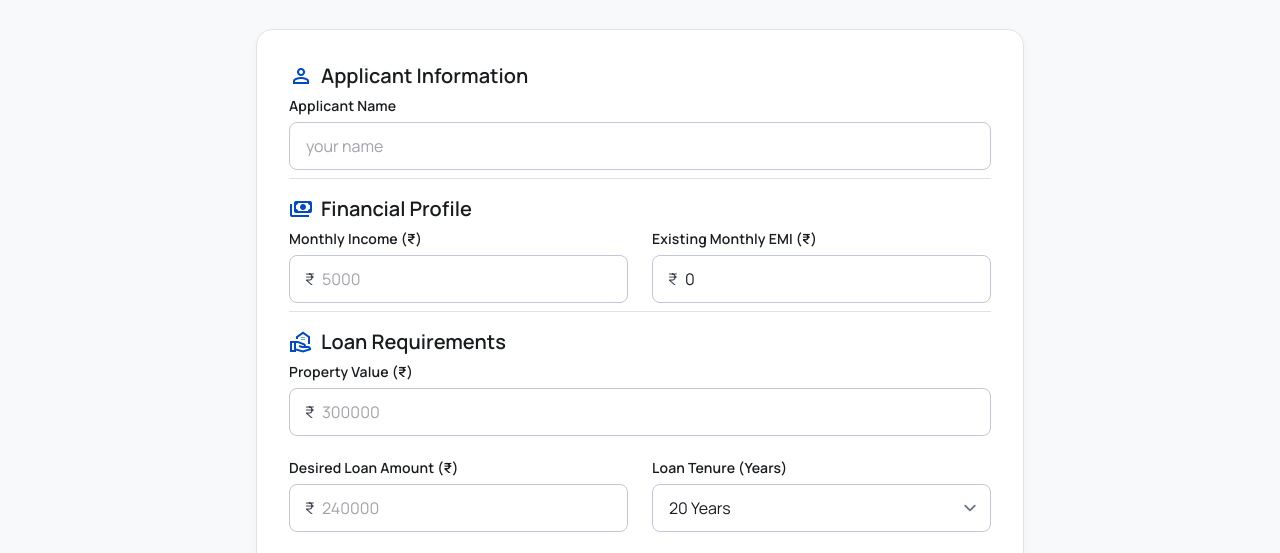
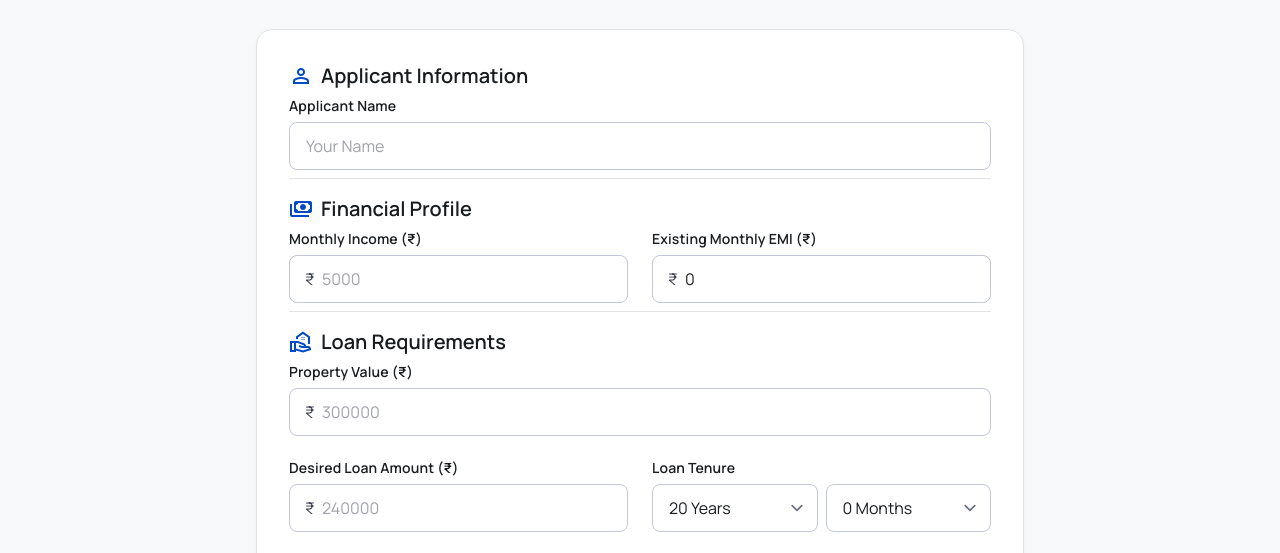
Before and after one commit to nitinyadav63/loan-risk-evaluator, a website: page templates/index.html in a window 1280 px wide. Shown: the part 171-724 px from the top of the page. Drawn offline with nearby package versions, Linux system fonts and the light colour scheme.

Commit message:
style: implement years/months dual select dropdowns for loan tenure and capitalize Your Name placeholder

```diff
--- a/templates/index.html
+++ b/templates/index.html
@@ -160,7 +160,7 @@
                         <div class="grid grid-cols-1 gap-gutter">
                             <div>
                                 <label class="block font-label-md text-label-md text-on-surface mb-2" for="applicantName">Applicant Name</label>
-                                <input class="w-full h-12 px-4 rounded-lg border border-outline-variant bg-surface-container-lowest text-on-surface placeholder-on-surface-variant/50 font-body-md text-body-md transition-shadow" id="applicantName" name="applicantName" placeholder="your name" type="text" required/>
+                                <input class="w-full h-12 px-4 rounded-lg border border-outline-variant bg-surface-container-lowest text-on-surface placeholder-on-surface-variant/50 font-body-md text-body-md transition-shadow" id="applicantName" name="applicantName" placeholder="Your Name" type="text" required/>
                             </div>
                         </div>
                     </div>
@@ -217,16 +217,15 @@
                                 </div>
                             </div>
                             <div>
-                                <label class="block font-label-md text-label-md text-on-surface mb-2" for="loanTenure">Loan Tenure (Years)</label>
-                                <select class="w-full h-12 px-4 rounded-lg border border-outline-variant bg-surface-container-lowest text-on-surface font-body-md text-body-md transition-shadow appearance-none" id="loanTenure" name="loanTenure" required>
-                                    <option disabled="" value="">Select tenure...</option>
-                                    <option value="5">5 Years</option>
-                                    <option value="10">10 Years</option>
-                                    <option value="15">15 Years</option>
-                                    <option selected value="20">20 Years</option>
-                                    <option value="25">25 Years</option>
-                                    <option value="30">30 Years</option>
-                                </select>
+                                <label class="block font-label-md text-label-md text-on-surface mb-2">Loan Tenure</label>
+                                <div class="grid grid-cols-2 gap-2">
+                                    <select class="w-full h-12 px-4 rounded-lg border border-outline-variant bg-surface-container-lowest text-on-surface font-body-md text-body-md transition-shadow appearance-none" id="loanTenureYears" required>
+                                        <!-- Dynamically populated -->
+                                    </select>
+                                    <select class="w-full h-12 px-4 rounded-lg border border-outline-variant bg-surface-container-lowest text-on-surface font-body-md text-body-md transition-shadow appearance-none" id="loanTenureMonths" required>
+                                        <!-- Dynamically populated -->
+                                    </select>
+                                </div>
                             </div>
                             <div class="md:col-span-2">
                                 <label class="block font-label-md text-label-md text-on-surface mb-2" for="interestRate">Expected Interest Rate (%)</label>
@@ -377,7 +376,8 @@
             existing_emi: parseFloat(document.getElementById('existingEMI').value),
             property_value: parseFloat(document.getElementById('propertyValue').value),
             desired_loan_amount: parseFloat(document.getElementById('desiredLoanAmount').value),
-            loan_tenure_years: parseInt(document.getElementById('loanTenure').value),
+            loan_tenure_years: parseInt(document.getElementById('loanTenureYears').value) +
+                               (parseInt(document.getElementById('loanTenureMonths').value) / 12),
             interest_rate: parseFloat(document.getElementById('interestRate').value)
         };
 
@@ -550,6 +550,10 @@
                                 <span class="font-body-sm text-body-sm text-on-surface-variant">Loan Amount</span>
                                 <span class="font-body-md text-body-md text-on-surface font-semibold">₹${app.desired_loan_amount.toLocaleString()}</span>
                             </div>
+                            <div class="flex justify-between items-center border-b border-surface-variant pb-2">
+                                <span class="font-body-sm text-body-sm text-on-surface-variant">Tenure</span>
+                                <span class="font-body-md text-body-md text-on-surface font-semibold">${formatTenure(app.loan_tenure_years)} @ ${app.interest_rate}%</span>
+                            </div>
                             <div class="flex justify-between items-center pb-2">
                                 <span class="font-body-sm text-body-sm text-on-surface-variant">Date Checked</span>
                                 <span class="font-body-sm text-body-sm text-on-surface">${displayDate}</span>
@@ -603,6 +607,40 @@
         }
     }
 
+    // Format Tenure Helper
+    function formatTenure(yearsFloat) {
+        const totalMonths = Math.round(yearsFloat * 12);
+        const y = Math.floor(totalMonths / 12);
+        const m = totalMonths % 12;
+        let parts = [];
+        if (y > 0) parts.push(`${y} Year${y !== 1 ? 's' : ''}`);
+        if (m > 0) parts.push(`${m} Month${m !== 1 ? 's' : ''}`);
+        return parts.join(' ') || '0 Months';
+    }
+
+    // Populate tenure dropdowns dynamically on load
+    const yearsSelect = document.getElementById('loanTenureYears');
+    if (yearsSelect) {
+        for (let i = 0; i <= 30; i++) {
+            const opt = document.createElement('option');
+            opt.value = i;
+            opt.innerText = `${i} Year${i !== 1 ? 's' : ''}`;
+            if (i === 20) opt.selected = true;
+            yearsSelect.appendChild(opt);
+        }
+    }
+
+    const monthsSelect = document.getElementById('loanTenureMonths');
+    if (monthsSelect) {
+        for (let i = 0; i <= 11; i++) {
+            const opt = document.createElement('option');
+            opt.value = i;
+            opt.innerText = `${i} Month${i !== 1 ? 's' : ''}`;
+            if (i === 0) opt.selected = true;
+            monthsSelect.appendChild(opt);
+        }
+    }
+
     // Initialize View
     showView('form');
 </script>
```
